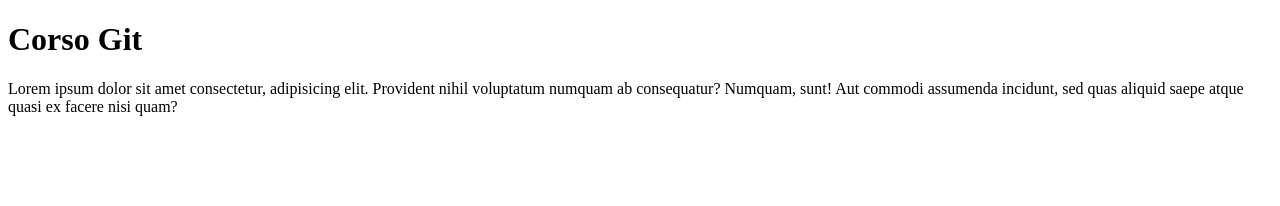
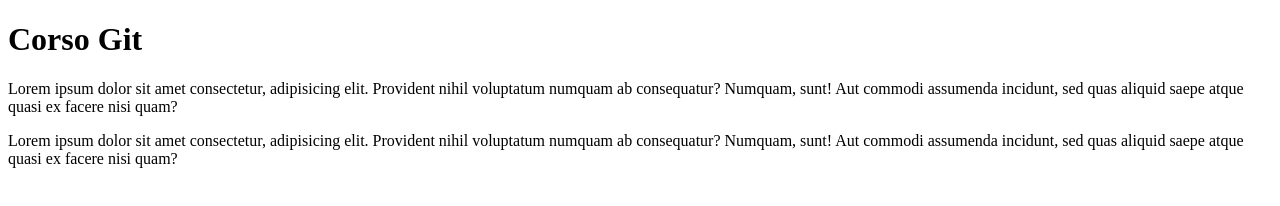
Before and after one commit to pizzi1729/corso-git, a plain HTML site: page index.html in a window 1280 px wide. Drawn offline with Linux system fonts and the light colour scheme.

Commit message:
un solo commit

```diff
--- a/index.html
+++ b/index.html
@@ -8,6 +8,7 @@
 <body>
     <h1>Corso Git</h1>
     <p>Lorem ipsum dolor sit amet consectetur, adipisicing elit. Provident nihil voluptatum numquam ab consequatur? Numquam, sunt! Aut commodi assumenda incidunt, sed quas aliquid saepe atque quasi ex facere nisi quam?</p>
+    <p>Lorem ipsum dolor sit amet consectetur, adipisicing elit. Provident nihil voluptatum numquam ab consequatur? Numquam, sunt! Aut commodi assumenda incidunt, sed quas aliquid saepe atque quasi ex facere nisi quam?</p>
 
 </body>
 </html>
```
